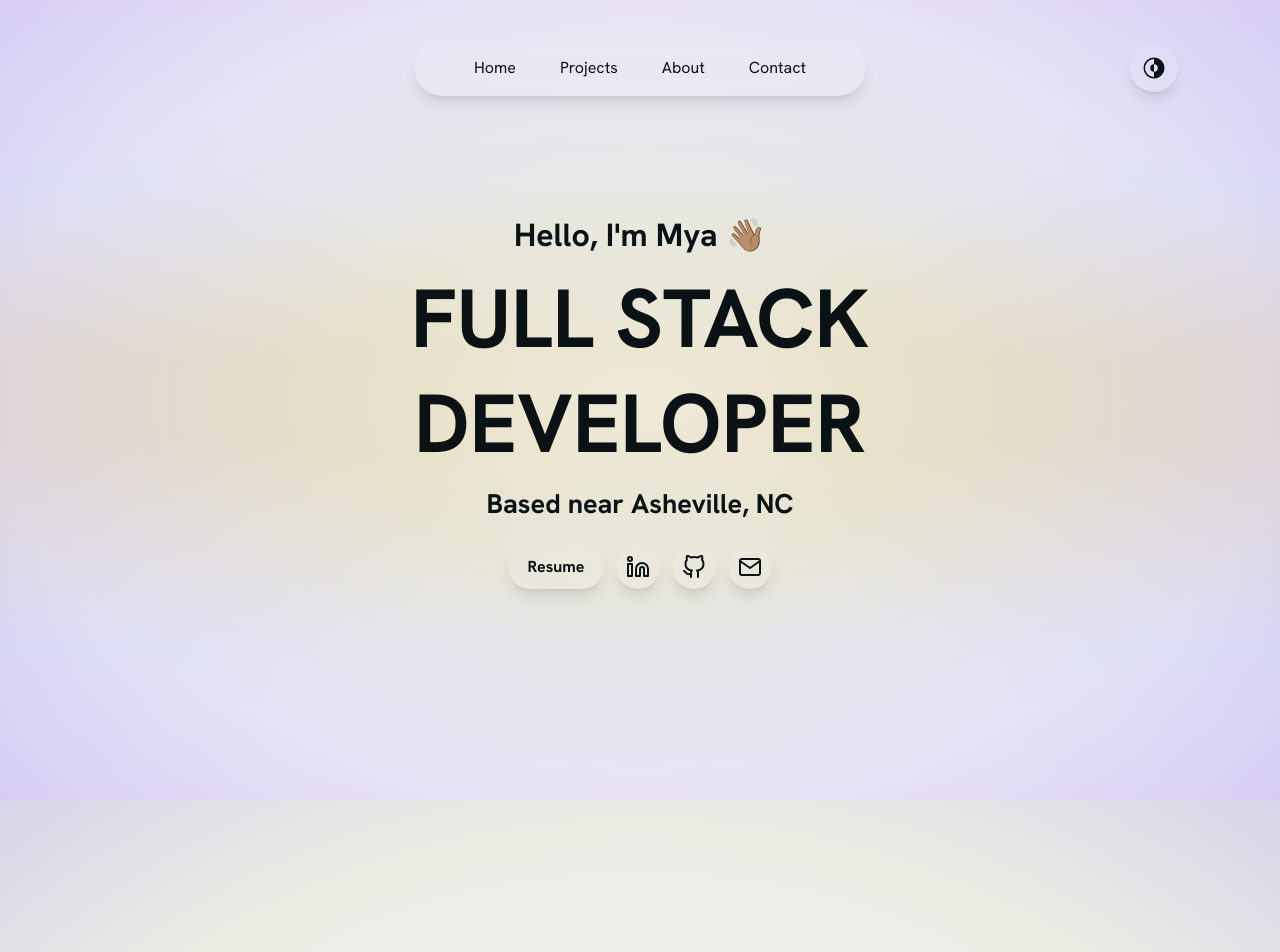
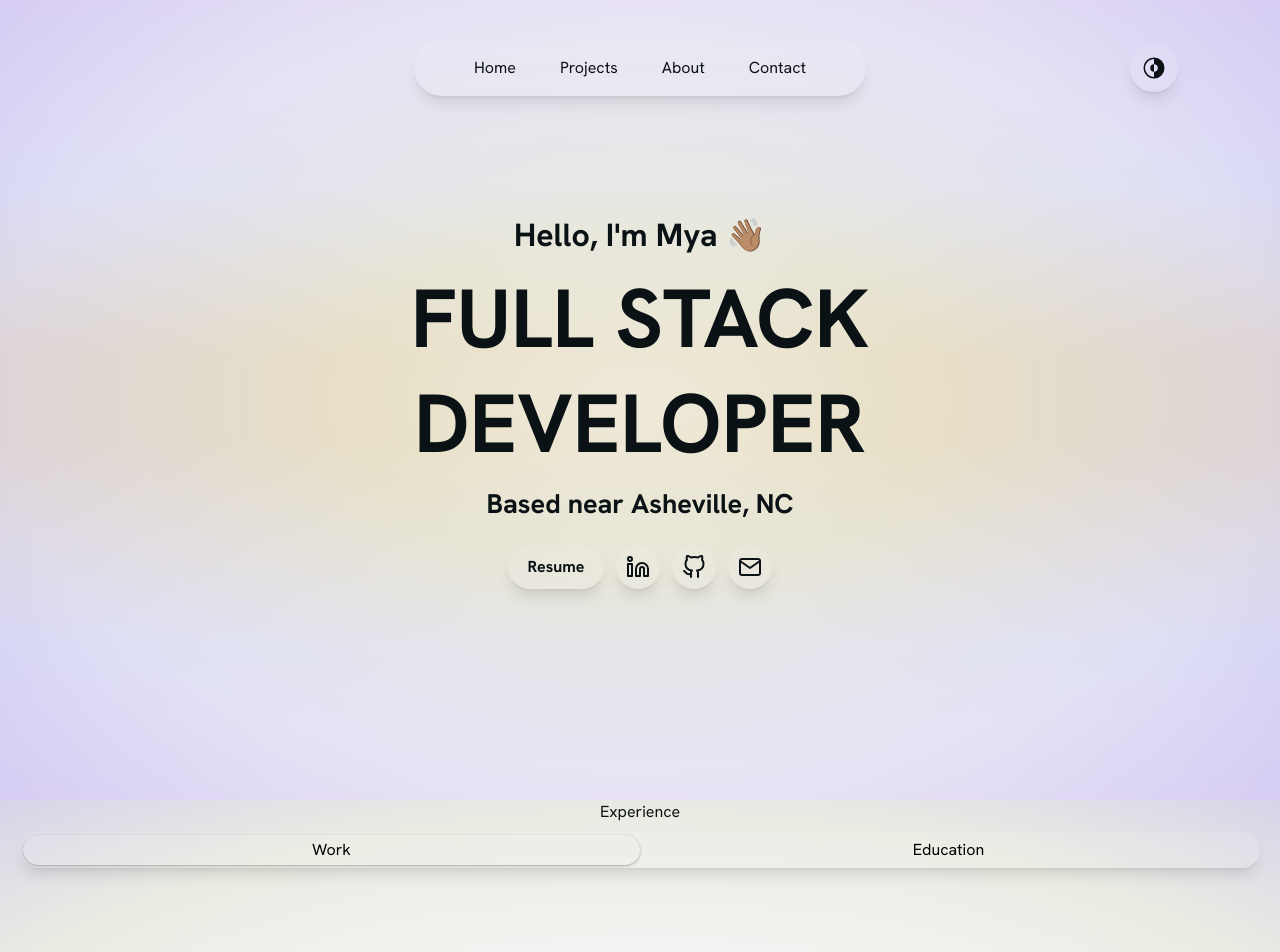
Before and after one commit to myavonbehren/portfolio, a Next.js app in the folder mya-portfolio/: page / in a window 1280 px wide. Shown: the top 952 px of the page. Built offline with nearby package versions, Linux system fonts and the light colour scheme.

Commit message:
integrate SegmentedControl into Experience component

```diff
--- a/mya-portfolio/src/app/_components/experience.tsx
+++ b/mya-portfolio/src/app/_components/experience.tsx
@@ -3,8 +3,9 @@
 
 const Experience = () => {
     return (
-        <div className="h-screen w-screen flex flex-col items-center justify-center gap-2">
+        <div className="flex flex-col items-center justify-center gap-2">
             <h2>Experience</h2>
+            <SegmentedControl items={["Work", "Education"]} />
 
         </div>
     )
```
